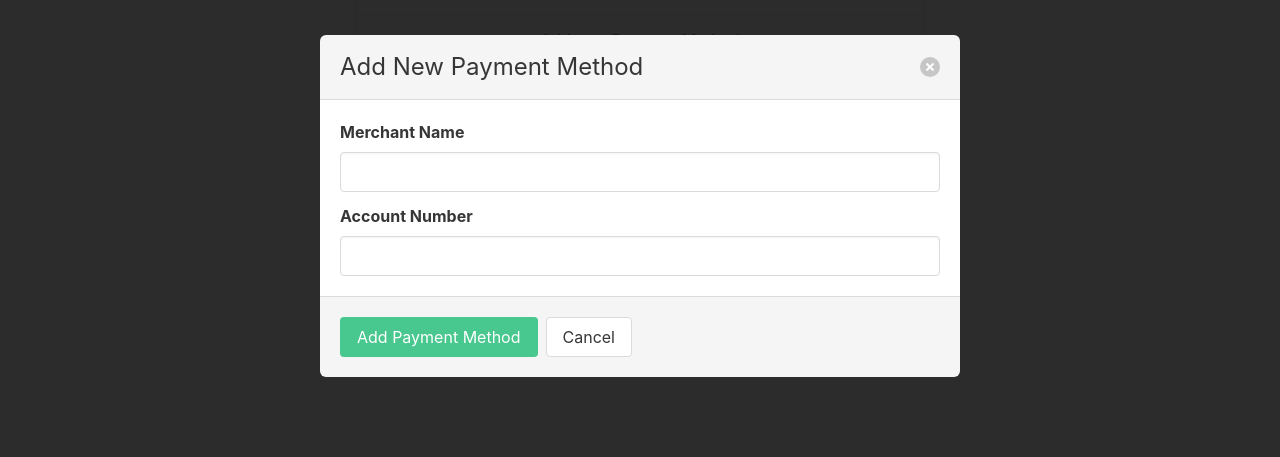
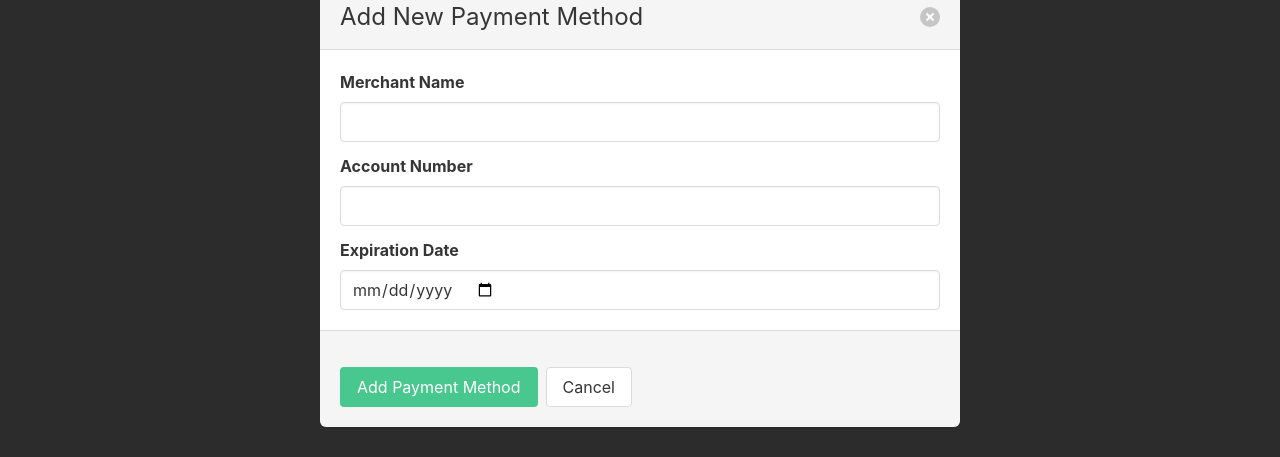
Before and after one commit to NSS-Day-Cohort-76/Bangazon-client-heoogr, a Next.js app: page /payments in a window 1280 px wide. Both pictures are taken after a click on the link "Add new Payment Method". Shown: the part 194-651 px from the top of the page. Built offline with nearby package versions, Linux system fonts and the light colour scheme; no server answers.

Commit message:
updates to payment methods, so only current user's payment types are displayed

```diff
--- a/components/payments/payment-modal.js
+++ b/components/payments/payment-modal.js
@@ -3,34 +3,48 @@ import { Input } from "../form-elements"
 import Modal from "../modal"
 
 export default function AddPaymentModal({ showModal, setShowModal, addNewPayment }) {
-  const merchantNameInput = useRef()
-  const acctNumInput = useRef()
+  const merchantNameRef = useRef()
+  const accountNumberRef = useRef()
+  const expirationDateRef = useRef()
+
+  const handleSubmit = () => {
+    addNewPayment({
+      merchant_name: merchantNameRef.current.value,
+      account_number: accountNumberRef.current.value,
+      expiration_date: expirationDateRef.current.value
+    })
+  }
+
   return (
     <Modal showModal={showModal} setShowModal={setShowModal} title="Add New Payment Method">
-      <>
+      <div className="space-y-4">
         <Input
           id="merchantName"
           type="text"
           label="Merchant Name"
-          refEl={merchantNameInput}
+          refEl={merchantNameRef}
         />
         <Input
-          id="accNum"
+          id="accountNumber"
           type="text"
           label="Account Number"
-          refEl={acctNumInput}
+          refEl={accountNumberRef}
         />
-      </>
-      <>
-        <button
-          className="button is-success"
-          onClick={() => addNewPayment({
-            acctNumber: acctNumInput.current.value,
-            merchant: merchantNameInput.current.value
-          })}
-        >Add Payment Method</button>
-        <button className="button" onClick={() => setShowModal(false)}>Cancel</button>
-      </>
+        <Input
+          id="expirationDate"
+          type="date"
+          label="Expiration Date"
+          refEl={expirationDateRef}
+        />
+      </div>
+      <div className="flex justify-end gap-2 mt-4">
+        <button className="button is-success" onClick={handleSubmit}>
+          Add Payment Method
+        </button>
+        <button className="button" onClick={() => setShowModal(false)}>
+          Cancel
+        </button>
+      </div>
     </Modal>
   )
 }
--- a/data/payment-types.js
+++ b/data/payment-types.js
@@ -1,7 +1,7 @@
 import { fetchWithResponse, fetchWithoutResponse } from "./fetcher";
 
 export function getPaymentTypes() {
-  return fetchWithResponse('payment-types', {
+  return fetchWithResponse('paymenttypes', {
     headers: {
       Authorization: `Token ${localStorage.getItem('token')}`
     }
@@ -9,7 +9,7 @@ export function getPaymentTypes() {
 }
 
 export function addPaymentType(paymentType) {
-  return fetchWithResponse(`payment-types`, {
+  return fetchWithResponse(`paymenttypes`, {
     method: 'POST',
     headers: {
       Authorization: `Token ${localStorage.getItem('token')}`,
@@ -20,7 +20,7 @@ export function addPaymentType(paymentType) {
 }
 
 export function deletePaymentType(id) {
-  return fetchWithoutResponse(`payment-types/${id}`, {
+  return fetchWithoutResponse(`paymenttypes/${id}`, {
     method: 'DELETE',
     headers: {
       Authorization: `Token ${localStorage.getItem('token')}`
```
